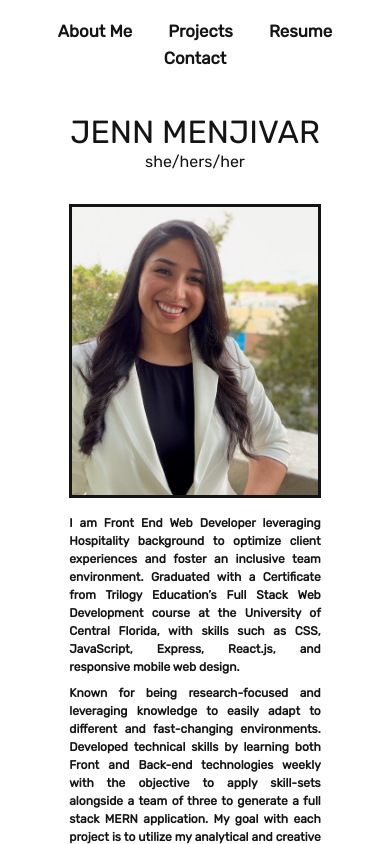
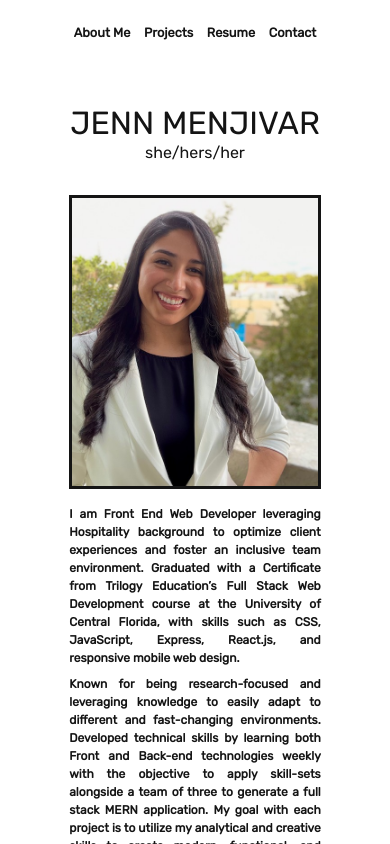
Before and after one commit to JennMenji/portfolio, a React (Create React App) app: page /#/about in a window 390 px wide. Shown: the top 844 px of the page. Built offline with nearby package versions, Linux system fonts and the light colour scheme.

Commit message:
fixed contact img

```diff
--- a/src/components/Contact.js
+++ b/src/components/Contact.js
@@ -23,7 +23,7 @@ function ContactForm() {
         <img
           src={contactImg}
           className="contact-img"
-          style={{ width: "35%" }}
+          // style={{ width: "45%" }}
           alt="Envelope Line Art"
         />
       </div>
--- a/src/index.css
+++ b/src/index.css
@@ -91,6 +91,19 @@ a:hover {
 
 header {
   background: var(--primary);
+  padding: 10rempx;
+  display: flex;
+  flex-direction: column;
+  justify-content: center;
+  flex-wrap: wrap;
+  text-align: center;
+  position: sticky;
+  top: 0;
+  background-size: cover;
+  background-position: center;
+  background-attachment: fixed;
+  background-position: 100%;
+  z-index: 9999;
 }
 
 header a {
@@ -175,6 +188,9 @@ textarea {
   margin-bottom: 15px;
 }
 
+.contact-img {
+  width: 45%;
+}
 /* CONTACT STYLING END */
 
 .container {
@@ -448,6 +464,10 @@ a {
     margin-top: 2px;
     margin-bottom: 8px;
   }
+
+  .contact-img {
+    width: 65%;
+  }
 }
 
 /* media query for tablets and smaller */
@@ -470,12 +490,24 @@ a {
     margin-top: 2px;
     margin-bottom: 8px;
   }
+
+  .contact-img {
+    width: 55%;
+  }
 }
 
 /* media query for mobile phones and smaller */
 @media screen and (max-width: 575px) {
   form {
     width: 100%;
+  }
+  header a {
+    font-size: 0.8rem;
+  }
+
+  .nav-text {
+    margin-left: 0.3rem;
+    margin-right: 0.3rem;
   }
 
   .overlay-container {
@@ -512,5 +544,9 @@ a {
     margin-top: 2px;
     margin-bottom: 8px;
   }
+
+  .contact-img {
+    width: 75%;
+  }
 }
 /* media query end */
```
